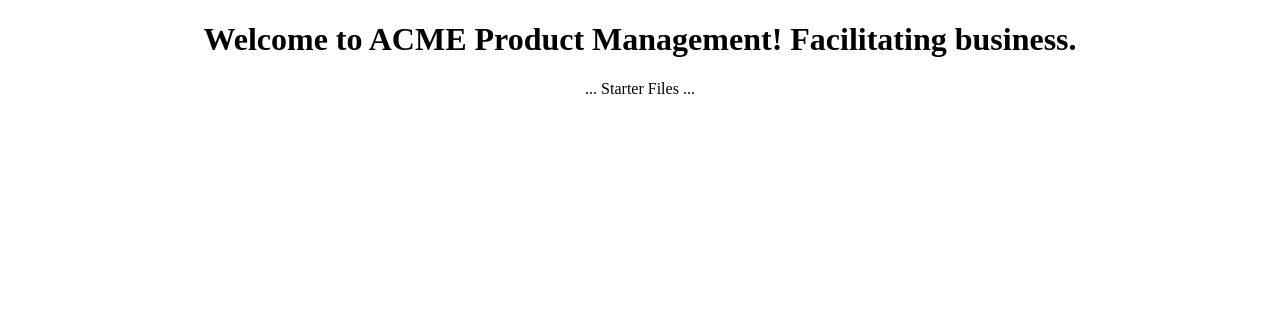
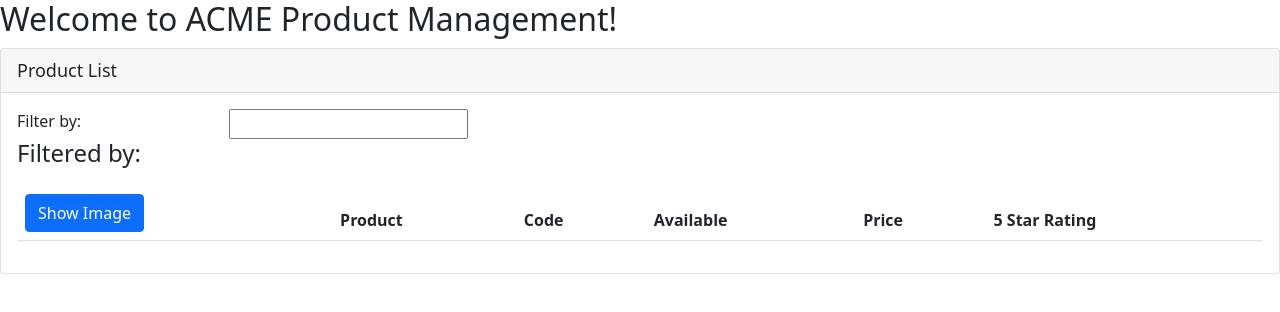
Before and after one commit to gspolima/Angular-Fundamentals, an Angular app: page / in a window 1280 px wide. Shown: the top 312 px of the page. Built offline with nearby package versions, Linux system fonts and the light colour scheme.

Commit message:
sketch the product list component and register it

```diff
--- a/src/app/app.component.html
+++ b/src/app/app.component.html
@@ -1,6 +1,6 @@
-<div style="text-align:center">
-  <h1>
-    Welcome to {{appName}}! Facilitating business.
-  </h1>
-  ... Starter Files ...
+<div>
+  <h2>
+    Welcome to {{appName}}!
+  </h2>
+  <pm-product-list></pm-product-list>
 </div>
--- a/src/app/app.module.ts
+++ b/src/app/app.module.ts
@@ -2,10 +2,12 @@ import { NgModule } from '@angular/core';
 import { BrowserModule } from '@angular/platform-browser';
 
 import { AppComponent } from './app.component';
+import { ProductListComponent } from './products/product-list/product-list.component';
 
 @NgModule({
   declarations: [
-    AppComponent
+    AppComponent,
+    ProductListComponent
   ],
   imports: [
     BrowserModule
--- /dev/null
+++ b/src/app/products/product-list/product-list.component.html
@@ -0,0 +1,39 @@
+<div class="card">
+    <div class="card-header">
+        Product List
+    </div>
+    <div class="card-body">
+        <div class="row">
+                <div class="col-md-2">Filter by: </div>
+                <div class="col-md-4">
+                    <input type="text" />
+                </div>
+        </div>
+        <div class="row">
+            <div class="col-md-6">
+                <h4>Filtered by: </h4>
+            </div>
+        </div>
+        <div class="table-responsive">
+            <table class="table">
+                <thead>
+                    <tr>
+                        <th scope="col">
+                            <button class="btn btn-primary">
+                                Show Image
+                            </button>
+                        </th>
+                        <th scope="col">Product</th>
+                        <th scope="col">Code</th>
+                        <th scope="col">Available</th>
+                        <th scope="col">Price</th>
+                        <th scope="col">5 Star Rating</th>
+                    </tr>
+                </thead>
+                <tbody>
+
+                </tbody>
+            </table>
+        </div>
+    </div>
+</div>
--- /dev/null
+++ b/src/app/products/product-list/product-list.component.ts
@@ -0,0 +1,9 @@
+import { Component } from "@angular/core";
+
+@Component({
+    selector: 'pm-product-list',
+    templateUrl: './product-list.component.html'
+})
+export class ProductListComponent {
+    title: string = "Product List";
+}
--- a/src/styles.css
+++ b/src/styles.css
@@ -1,3 +1,6 @@
+@import "~bootstrap/dist/css/bootstrap.min.css";
+@import "~font-awesome/css/font-awesome.min.css";
+
 /* You can add global styles to this file, and also import other style files */
 div.card-header {
  font-size: large;
```
